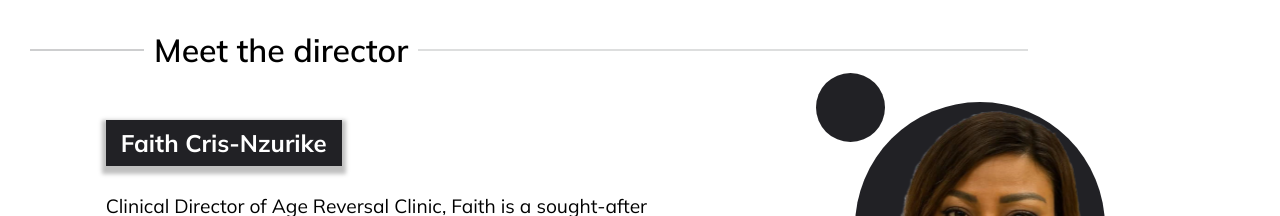
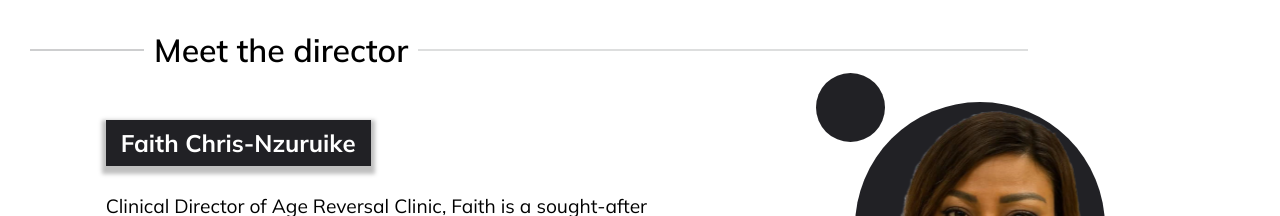
Before and after one commit to MiracleChibuike/age-Reversal, a React (Vite) app: page / in a window 1280 px wide. Shown: the part 2360-2576 px from the top of the page. Built offline with nearby package versions, Linux system fonts and the light colour scheme; a web font is replaced by a local one.

Commit message:
name-change

```diff
--- a/src/components/Services.jsx
+++ b/src/components/Services.jsx
@@ -200,7 +200,7 @@ const Services = () => {
                     boxShadow: "0px 4px 4px 4px rgba(0, 0, 0, 0.25)",
                     cursor: "pointer",
                   }}>
-                  Faith Cris-Nzurike
+                  Faith Chris-Nzuruike
                 </button>
               </div>
               <div className="aboutTxt" style={{ margin: "8px 0" }}>
```
